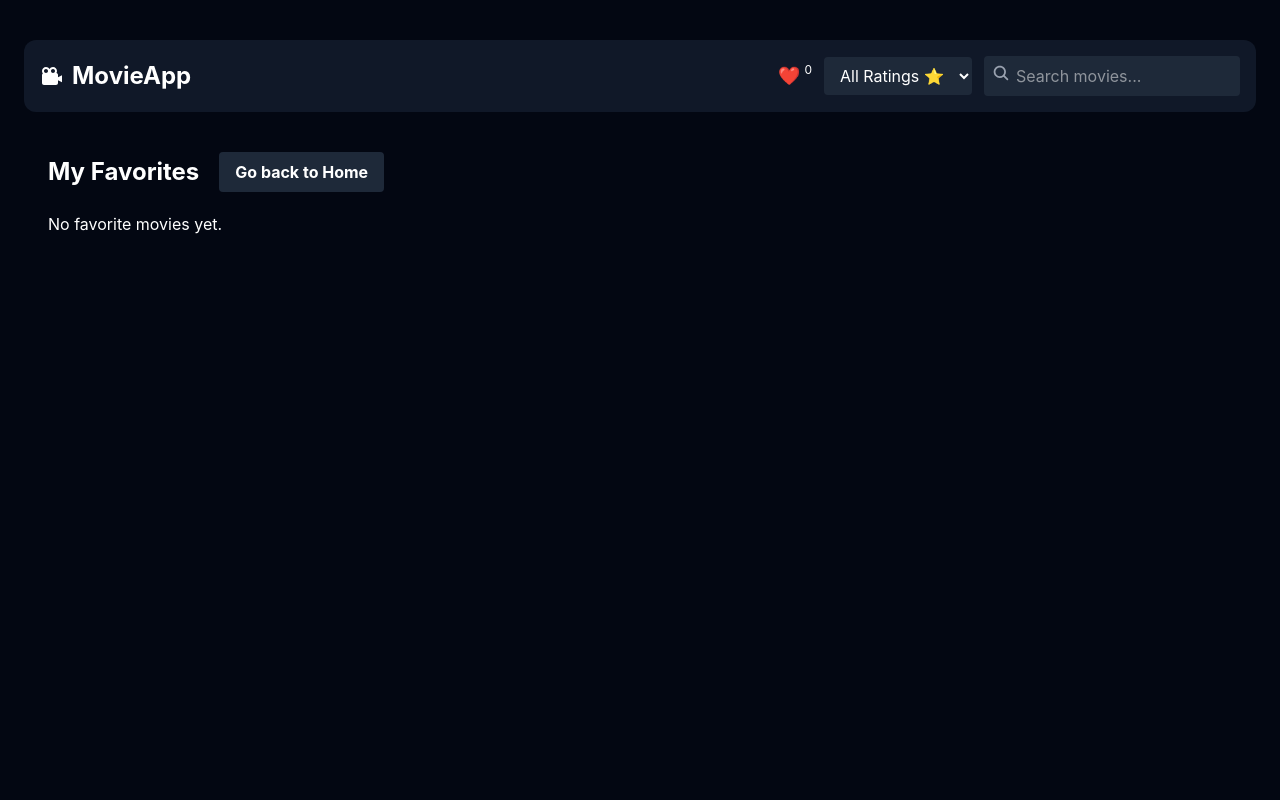
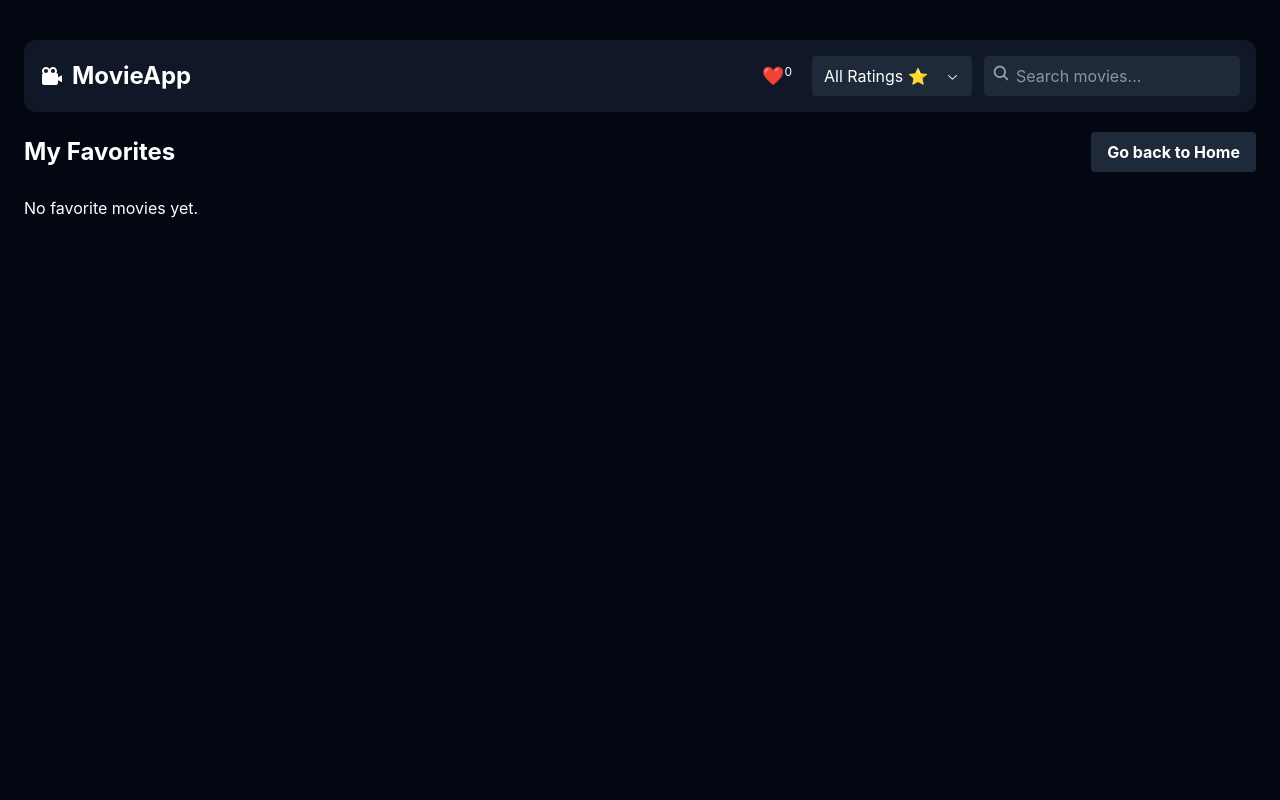
Before and after one commit to dhruvfaldu/Movie_Project, a React (Vite) app: page /favorites in a window 1280 px wide. Shown: the top 800 px of the page. Built offline with nearby package versions, Linux system fonts and the light colour scheme.

Commit message:
set dropdown, toast Notification add favorites, add suspense and errorboundarys

```diff
--- a/package.json
+++ b/package.json
@@ -10,6 +10,7 @@
     "preview": "vite preview"
   },
   "dependencies": {
+    "@radix-ui/react-icons": "^1.3.2",
     "@radix-ui/react-select": "^2.2.6",
     "@reduxjs/toolkit": "^2.11.2",
     "@tailwindcss/vite": "^4.2.1",
@@ -18,7 +19,8 @@
     "react-dom": "^19.2.0",
     "react-icons": "^5.6.0",
     "react-redux": "^9.2.0",
-    "react-router-dom": "^7.13.1"
+    "react-router-dom": "^7.13.1",
+    "react-toastify": "^11.0.5"
   },
   "devDependencies": {
     "@eslint/js": "^9.39.1",
--- a/src/App.jsx
+++ b/src/App.jsx
@@ -1,12 +1,17 @@
 import { BrowserRouter, Routes, Route } from "react-router-dom";
-import Home from "./pages/Home";
-import MovieDetails from "./pages/MovieDetails";
-import Favorites from "./pages/Favorites";
-import Layout from "./Layout";
+import { lazy, Suspense } from "react";
+import ErrorBoundary from "./components/ErrorBoundary";
+const Home = lazy(() => import("./pages/Home"));
+const MovieDetails = lazy(() => import("./pages/MovieDetails"));
+const Favorites = lazy(() => import("./pages/Favorites"));
+const Layout = lazy(() => import("./Layout"));
+import { Flip, Slide, ToastContainer } from 'react-toastify';
 
 function App() {
   return (
     <BrowserRouter>
+      <ErrorBoundary>
+        <Suspense fallback={<div className="flex justify-center items-center text-3xl text-white bg-gray-900 h-screen">Loading...</div>}>
           <Routes>
             <Route path="/" element={<Layout />}>
               <Route path="/" element={<Home />} />
@@ -14,6 +19,9 @@ function App() {
               <Route path="/favorites" element={<Favorites />} />
             </Route>
           </Routes>
+        </Suspense>
+      </ErrorBoundary>
+      <ToastContainer position="top-right" autoClose={2000} theme="light" transition={Flip} />
     </BrowserRouter>
   );
 }
--- /dev/null
+++ b/src/components/ErrorBoundary.jsx
@@ -0,0 +1,26 @@
+import { useState } from "react";
+
+const ErrorBoundary = ({ children }) => {
+  const [hasError, setHasError] = useState(false);
+
+  const handleError = () => {
+    setHasError(true);
+  };
+
+  if (hasError) {
+    return (
+      <div className="flex items-center justify-center h-screen text-white">
+        <h1>Something went wrong 😢</h1>
+      </div>
+    );
+  }
+
+  try {
+    return children;
+  } catch (error) {
+    console.error(error);
+    handleError();
+  }
+};
+
+export default ErrorBoundary;
--- a/src/components/MovieCard.jsx
+++ b/src/components/MovieCard.jsx
@@ -3,6 +3,7 @@ import { useDispatch, useSelector } from "react-redux";
 import { addFavorite, removeFavorite } from "../store/movies/movieSlice";
 import { FaHeart, FaRegHeart } from "react-icons/fa";
 import { FcRating } from "react-icons/fc";
+import { toast } from "react-toastify";
 
 
 const MovieCard = ({ id, poster, title, rating }) => {
@@ -15,7 +16,6 @@ const MovieCard = ({ id, poster, title, rating }) => {
 
   return (
     <div className="bg-gray-900 rounded-xl overflow-hidden shadow-lg hover:scale-105 hover:shadow-xl transition duration-300">
-
       <img
         src={`https://image.tmdb.org/t/p/w500${poster}`}
         alt={title}
@@ -23,19 +23,22 @@ const MovieCard = ({ id, poster, title, rating }) => {
       />
 
       <div className="p-4">
-        <h3 className="text-sm font-semibold ">{title}</h3>
+        <h3 className="text-sm font-semibold h-8">{title}</h3>
         <button
-          onClick={() =>
-            isFavorite
-              ? dispatch(removeFavorite(id))
-              : dispatch(
-                addFavorite({ id, poster, title, rating })
-              )
+          onClick={() => {
+            if (isFavorite) {
+              dispatch(removeFavorite(id));
+              toast.info(`${title} Removed from Favorites `);
+            } else {
+              dispatch(addFavorite({ id, poster, title, rating }));
+              toast.success(`${title} Added to Favorites ❤️`);
+            }
           }
-          className="flex mt-1 items-center justify-between gap-3 w-full py-1 rounded text-sm hover:bg-gray-700"
+          }
+          className="flex mt-1 items-center justify-between gap-3 w-full py-1 rounded text-sm hover:bg-gray-700 cursor-pointer"
         >
           <p className="text-yellow-400 flex items-center gap-1 text-sm ">
-            <FcRating className="text-xl"/> {rating}
+            <FcRating className="text-xl" /> {rating}
           </p>
           {isFavorite ? (
             <FaHeart className="text-red-600" />
--- a/src/components/Navbar.jsx
+++ b/src/components/Navbar.jsx
@@ -1,3 +1,5 @@
+import * as Select from "@radix-ui/react-select";
+import { CheckIcon, ChevronDownIcon } from "@radix-ui/react-icons";
 import { useDispatch, useSelector } from "react-redux";
 import { searchMovie, setRating } from "../store/movies/movieSlice";
 import { useState, useEffect } from "react";
@@ -53,25 +55,48 @@ const Navbar = () => {
 
           <Link
             to="/favorites"
-            className="text-white text-lg flex items-center"
+            className="text-white text-lg"
           >
-            ❤️
-            <sup className="text-xs ml-1">{favoriteCount}</sup>
+            <span className="mr-2">❤️
+              <sup className="text-xs">{favoriteCount}</sup>
+            </span>
           </Link>
 
-          <select
-            value={rating}
-            onChange={(e) =>
-              dispatch(setRating(Number(e.target.value)))
-            }
-            className="bg-gray-800 text-white px-3 py-2 rounded w-full sm:w-auto"
-          >
-            <option value="0">All Ratings ⭐</option>
-            <option value="5">5+ Ratings</option>
-            <option value="6">6+ Ratings</option>
-            <option value="7">7+ Ratings</option>
-            <option value="8">8+ Ratings</option>
-          </select>
+          <Select.Root
+            value={String(rating)}
+            onValueChange={(value) => dispatch(setRating(Number(value)))}>
+            <Select.Trigger
+              className="bg-gray-800 text-white px-3 py-2 rounded flex items-center justify-between sm:w-40">
+              <Select.Value placeholder="Select Rating" />
+              <Select.Icon>
+                <ChevronDownIcon />
+              </Select.Icon>
+            </Select.Trigger>
+            <Select.Portal>
+              <Select.Content
+                position="popper"
+                sideOffset={5}
+                className="bg-gray-800 text-white rounded shadow-lg sm:w-40 z-50">
+                <Select.Viewport className="p-2">
+                  <Select.Item value="0" className="px-3 py-2 hover:bg-gray-700 rounded cursor-pointer">
+                    <Select.ItemText>All Ratings ⭐</Select.ItemText>
+                  </Select.Item>
+                  <Select.Item value="5" className="px-3 py-2 hover:bg-gray-700 rounded cursor-pointer">
+                    <Select.ItemText>5+ Ratings</Select.ItemText>
+                  </Select.Item>
+                  <Select.Item value="6" className="px-3 py-2 hover:bg-gray-700 rounded cursor-pointer">
+                    <Select.ItemText>6+ Ratings</Select.ItemText>
+                  </Select.Item>
+                  <Select.Item value="7" className="px-3 py-2 hover:bg-gray-700 rounded cursor-pointer">
+                    <Select.ItemText>7+ Ratings</Select.ItemText>
+                  </Select.Item>
+                  <Select.Item value="8" className="px-3 py-2 hover:bg-gray-700 rounded cursor-pointer">
+                    <Select.ItemText>8+ Ratings</Select.ItemText>
+                  </Select.Item>
+                </Select.Viewport>
+              </Select.Content>
+            </Select.Portal>
+          </Select.Root>
 
           <div className="relative w-full sm:w-64">
             <div className="absolute left-2 top-2 text-gray-400 text-lg">
--- a/src/index.css
+++ b/src/index.css
@@ -1,5 +1,5 @@
 @import "tailwindcss";
 
-@tailwind base;
-@tailwind components;
-@tailwind utilities;
+@theme{
+    --breakpoint-xs:420px;
+}
--- a/src/pages/Favorites.jsx
+++ b/src/pages/Favorites.jsx
@@ -8,10 +8,10 @@ const Favorites = () => {
     );
 
     return (
-        <div className="bg-gray-950 min-h-screen text-white px-6 py-10">
+        <div className="bg-gray-950 min-h-screen text-white py-4 px-0">
             <div className="max-w-7xl mx-auto">
-                <div className="flex items-center justify-start gap-5 mb-5">
-                    <h1 className="text-2xl font-bold">
+                <div className="flex items-center justify-between gap-5 mb-5">
+                    <h1 className="text-2xl font-bold mt-2 mb-2">
                         My Favorites
                     </h1>
                     <Link to="/">
--- a/src/pages/Home.jsx
+++ b/src/pages/Home.jsx
@@ -5,7 +5,6 @@ import MovieCard from "../components/MovieCard";
 import HeroBanner from "../components/HeroBanner";
 
 const Home = () => {
-    // const [selectedGenre, setSelectedGenre] = useState("");
     const dispatch = useDispatch();
 
     const { movies, page, totalPages, loading, rating, genres, selectedGenre } = useSelector(
@@ -92,7 +91,7 @@ ${selectedGenre === genre.id
                 </div>
             ) : (
                 <>
-                    <div className="grid grid-cols-2 sm:grid-cols-3 md:grid-cols-4 lg:grid-cols-5 gap-6">
+                    <div className="grid grid-cols-1 xs:grid-cols-2 sm:grid-cols-3 md:grid-cols-4 lg:grid-cols-5 gap-6">
                         {filteredMovies.map((movie) => (
                             <MovieCard
                                 key={movie.id}
--- a/src/store/movies/movieSlice.js
+++ b/src/store/movies/movieSlice.js
@@ -1,6 +1,7 @@
 import { createSlice, createAsyncThunk } from "@reduxjs/toolkit";
 import { fetchPopularMovies } from "../../services/api";
 import { searchMovies, fetchMoviesByGenre, fetchGenres } from "../../services/api";
+import {toast} from "react-toastify";
 
 export const searchMovie = createAsyncThunk(
     "movies/getSearchResults",
@@ -26,15 +27,6 @@ export const getMoviesByGenre = createAsyncThunk(
         return data;
     }
 );
-
-export const getTrendingMovies = createAsyncThunk(
-    "movies/getTrendingMovies",
-    async (page) => {
-        const data = await fetchTrendingMovies(page);
-        // console.log(data);
-        return data;
-    }
-)
 
 export const getPopularMovies = createAsyncThunk(
     "movies/getPopularMovies",
@@ -101,20 +93,6 @@ const movieSlice = createSlice({
     },
     extraReducers: (builder) => {
         builder
-            .addCase(getTrendingMovies.pending, (state) => {
-                state.loading = true;
-            })
-            .addCase(getTrendingMovies.fulfilled, (state, action) => {
-                state.loading = false;
-                state.TrendMovie = action.payload.results;
-                state.totalPages = action.payload.total_pages;
-            })
-            .addCase(getTrendingMovies.rejected, (state) => {
-                state.loading = false;
-                state.error = "Failed to fetch movies";
-            });
-
-        builder
             .addCase(getPopularMovies.pending, (state) => {
                 state.loading = true;
             })
```
Also changed, not shown: 2 other files (tests, documents, lock files or other folders). Lines whose indentation alone changed are shown as unchanged.
